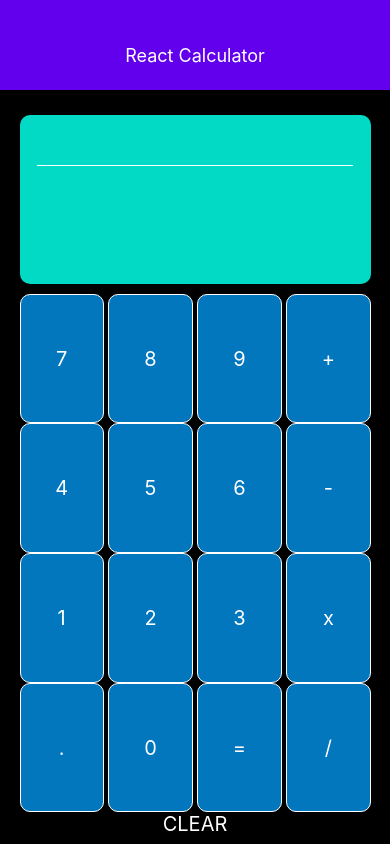
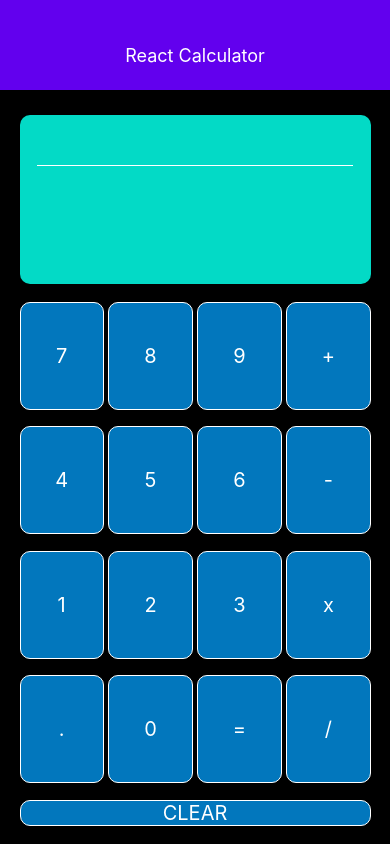
Before and after one commit to casagrande-gust/react-calculator, a React Native app: screen / in a window 390 px wide. Built offline with nearby package versions, Linux system fonts and the light colour scheme.

Commit message:
CalcKeyboard: adjust keyboard's layout to account for new row

```diff
--- a/components/CalcKeyboard.js
+++ b/components/CalcKeyboard.js
@@ -21,7 +21,7 @@ const styles = StyleSheet.create({
   buttonRow: {
     flexDirection: 'row',
     width: '100%',
-    height: '24%',
+    height: '20%',
     justifyContent: 'space-between',
   },
   button: {
@@ -29,6 +29,15 @@ const styles = StyleSheet.create({
     backgroundColor: Colors.calcButton,
     justifyContent: 'center',
     alignItems: 'center',
+    borderWidth: 0.5,
+    borderColor: Colors.white,
+    borderRadius: 10,
+  },
+  clearButton: {
+    justifyContent: 'center',
+    alignItems: 'center',
+    backgroundColor: Colors.calcButton,
+    width: '100%',
     borderWidth: 0.5,
     borderColor: Colors.white,
     borderRadius: 10,
@@ -118,6 +127,7 @@ export const CalcKeyboard = (props) => {
       <TouchableOpacity
         onPress={clearBtnFn}
         activeOpacity={0.9}
+        style={styles.clearButton}
       >
         <Text style={styles.buttonText}>CLEAR</Text>
       </TouchableOpacity>
```
